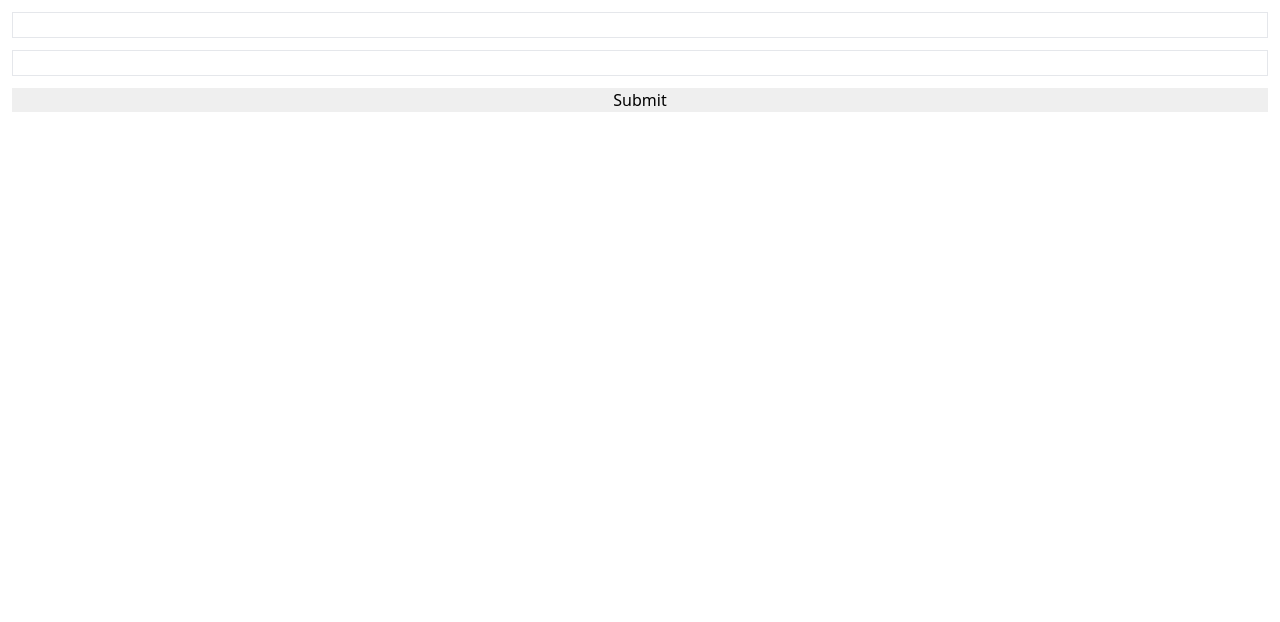
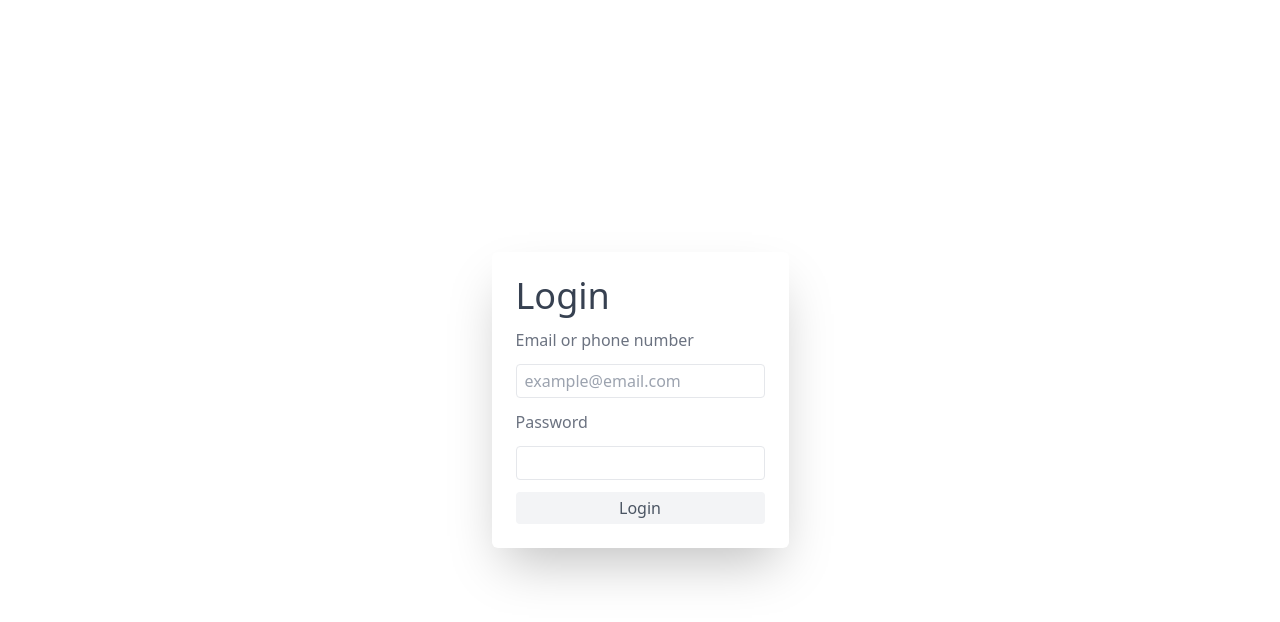
Before and after one commit to Ma8chZU3SZBh6H/DiscordScout, a React app: page / in a window 1280 px wide. Shown: the top 622 px of the page. Built offline with nearby package versions, Linux system fonts and the light colour scheme.

Commit message:
get token with two factor auth

```diff
--- a/src/App.tsx
+++ b/src/App.tsx
@@ -1,10 +1,83 @@
+import axios from "axios";
+import {useState} from "react";
+
+interface LoginForm {
+    login: {value: string},
+    password: {value: string}
+}
+
+interface LoginResponse{
+    mfa: boolean,
+    sms: boolean,
+    ticket: string | null,
+    token: string | null
+}
+
+interface MfaResponse{
+    message: string,
+    code: number
+}
+
+interface MfaForm{
+    code: {value: string}
+}
+
 function App() {
-    return <div>
-        <form className="flex flex-col p-3 gap-3" method="post">
-            <input className="border" type="text" value={process.env.TEST}/>
-            <input className="border" type="password" />
-            <input type="submit" />
-        </form>
+    const [mfa, setMfa] = useState(null);
+
+    const loginHandler = async (e : React.FormEvent) => {
+        e.preventDefault();
+        const {login, password} = e.target as typeof e.target & LoginForm;
+
+        try {
+            const request_data = {
+                login: login.value,
+                password: password.value
+            }
+            const {data: loginResponse} = await axios.post<LoginResponse>("https://discord.com/api/v9/auth/login", request_data);
+            if (loginResponse.mfa) {
+                setMfa(loginResponse.ticket);
+            }
+            console.log(loginResponse);
+        } catch (error) {
+            console.log(error);
+        }
+        //setMfa("UHA");
+        console.log(login);
+    }
+
+    const mfaHandler = async (e : React.FormEvent) => {
+        e.preventDefault();
+        const {code} = e.target as typeof e.target & MfaForm;
+        //setMfa(null);
+        const request_data = {
+            code: code.value,
+            ticket: mfa
+        }
+        const {data: mfaResponse} = await axios.post<MfaResponse>("https://discord.com/api/v9/auth/mfa/totp", request_data);
+        console.log(mfaResponse);
+    }
+
+    return <div className="max-w-7xl mx-auto h-screen flex flex-col justify-center">
+        <div className="mx-auto shadow-2xl rounded-md p-6">
+                {mfa ?
+                <form onSubmit={mfaHandler} className="flex flex-col gap-3" method="post">
+                    <h1 className="text-4xl text-gray-700">Login</h1>
+                    <h2 className="text-xl text-gray-600">Two-factor authentication</h2>
+                    <label className="text-gray-500" htmlFor="code">Code</label>
+                    <input className="border py-1 px-2 rounded" name="code" id="code" type="text"/>
+                    <input className="py-1 font-medium rounded bg-gray-100 text-gray-600 transition hover:bg-gray-200 hover:text-gray-700" type="submit" />
+                </form> :
+                <form onSubmit={loginHandler} className="flex flex-col gap-3" method="post">
+                    <h1 className="text-4xl text-gray-700">Login</h1>
+                    <label className="text-gray-500" htmlFor="email">Email or phone number</label>
+                    <input className="border py-1 px-2 rounded" name="login" id="email" type="text" placeholder="example@email.com" defaultValue={process.env.login}/>
+                    <label className="text-gray-500" htmlFor="email">Password</label>
+                    <input className="border py-1 px-2 rounded" name="password" type="password" defaultValue={process.env.password} />
+                    <input className="py-1 font-medium rounded bg-gray-100 text-gray-600 transition hover:bg-gray-200 hover:text-gray-700" type="submit" value="Login" />
+                </form>}
+
+            </div>
     </div>
 }
 
```
